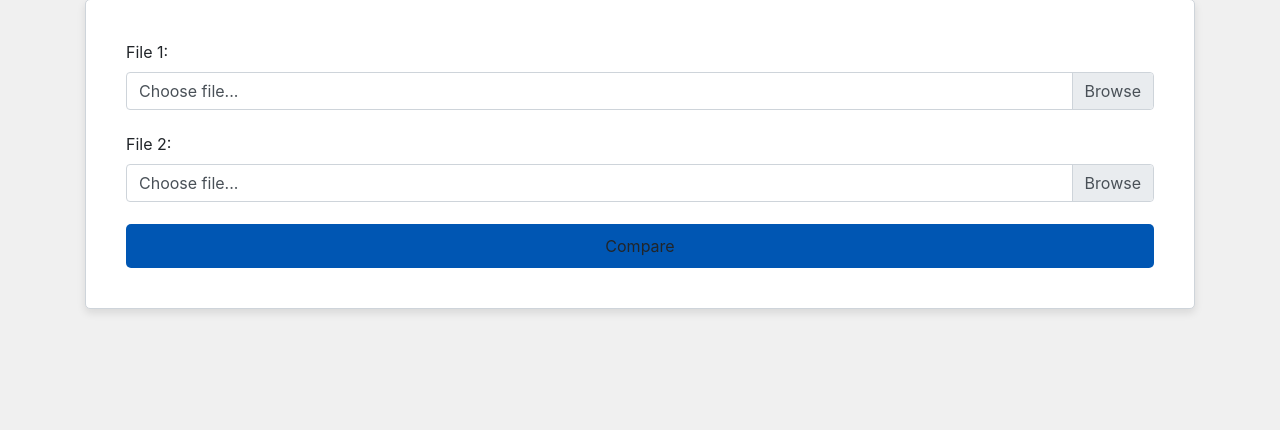
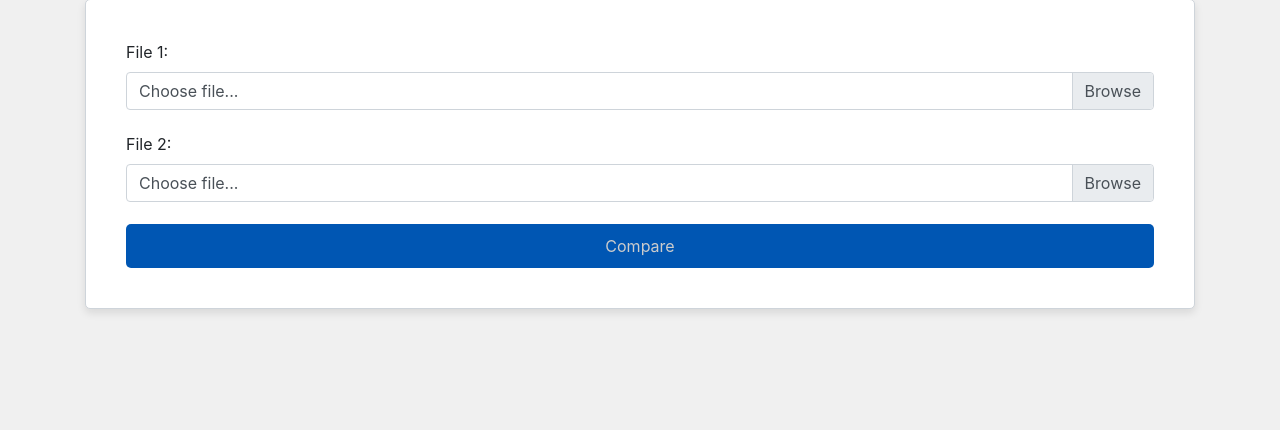
Before and after one commit to civarry/CodeDiffChecker, a Flask app: page / in a window 1280 px wide, with the pointer over the restyled element. Shown: the part 121-551 px from the top of the page. Run offline with Flask 3, Linux system fonts and the light colour scheme; some libraries are stand-ins or nearby versions.

Commit message:
update button color

```diff
--- a/static/styles.css
+++ b/static/styles.css
@@ -46,6 +46,7 @@ table {
 
 .btn-modern:hover {
   background-color: #0056b3;
+  color: #ccc;
 }
 
 .custom-file-input {
```
